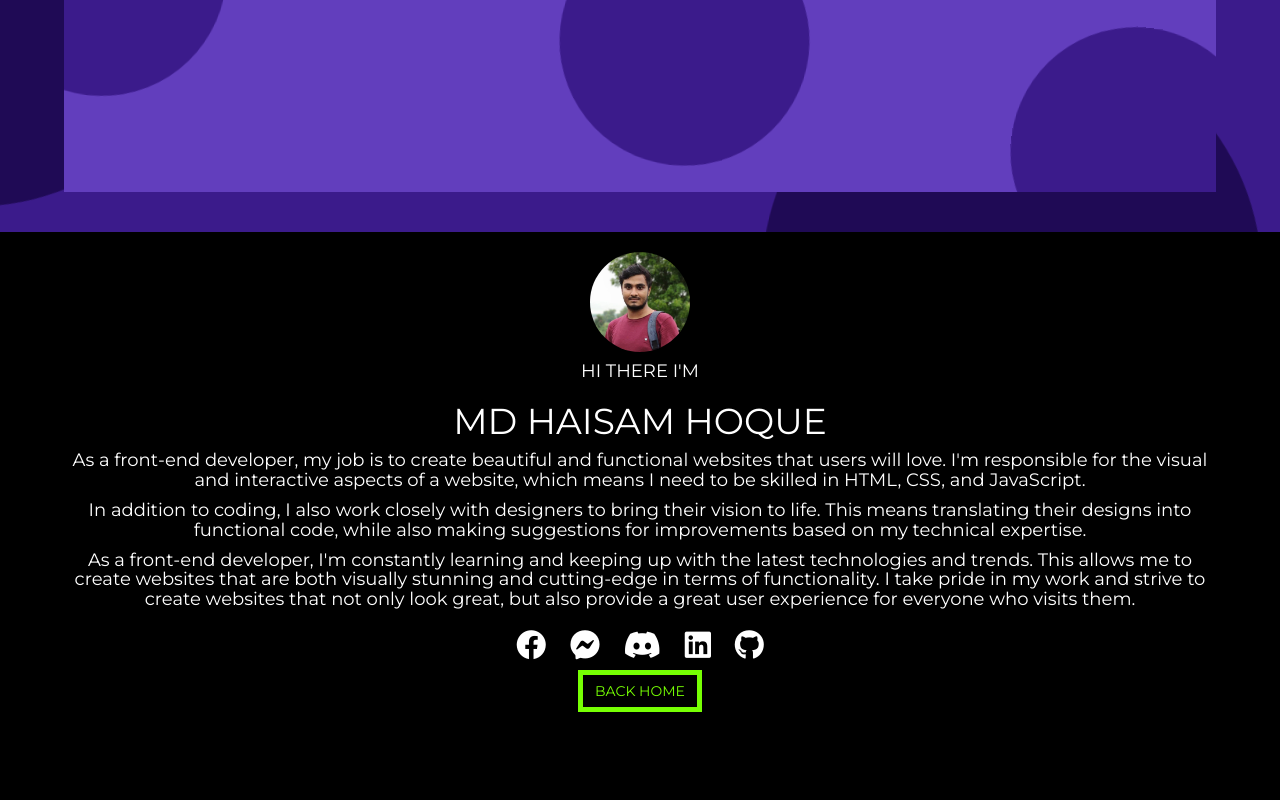
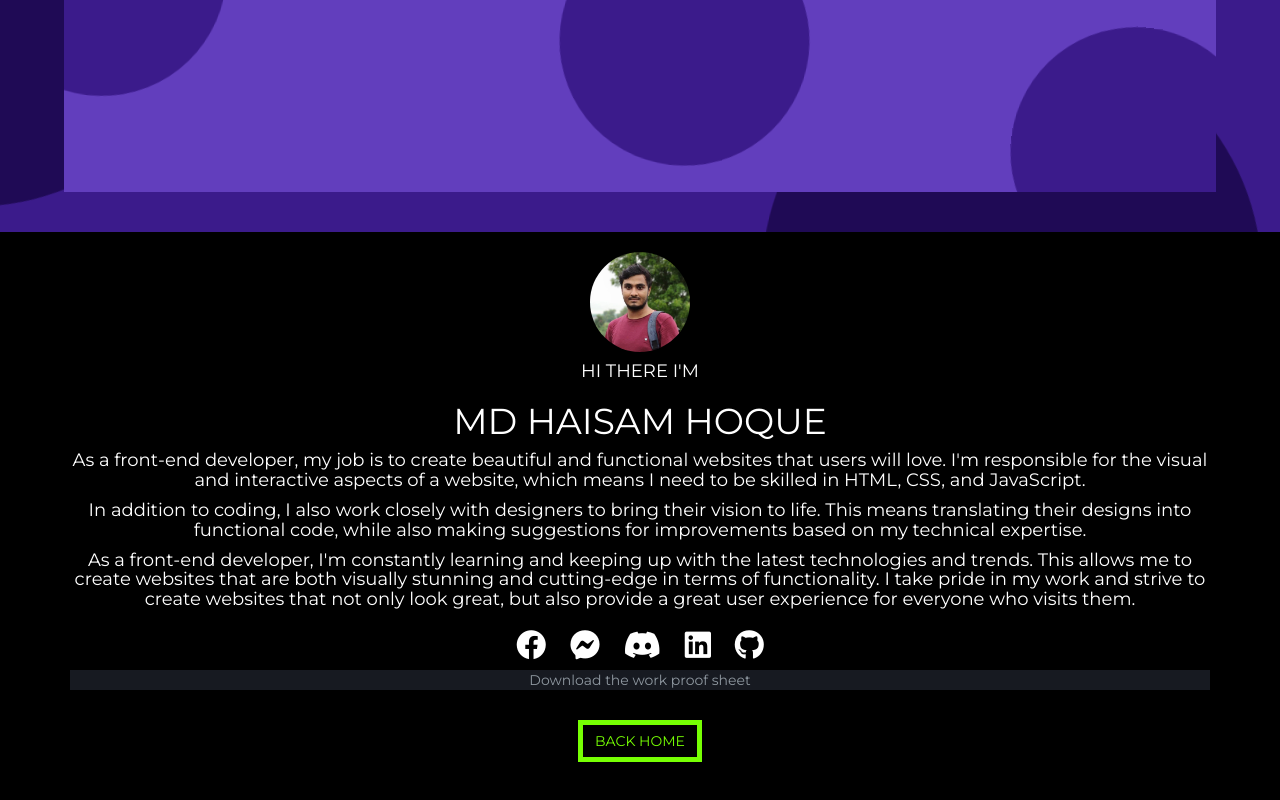
Before and after one commit to haisam10/haisam_, a plain HTML site: page index.html in a window 1280 px wide. Shown: the part 568-1368 px from the top of the page. Drawn offline with nearby package versions, Linux system fonts and the light colour scheme.

Commit message:
Update index.html

```diff
--- a/index.html
+++ b/index.html
@@ -68,6 +68,7 @@
                     <a href="https://www.linkedin.com/in/md-haisam-hoque-haisam-563422262/" target="_blank"><i class="fa-brands fa-linkedin"></i></a>
                     <a href="https://github.com/haisam10" target="_blank"><i class="fa-brands fa-github"></i></a>
                   </div>
+                    <p style=" color: #fff; background-color: #171a21; height: 1%; width: 100%;"><a href="MDHH GROUP_work proof sheet.pdf.pdf" style="color: #8F98A0; " download>Download the work proof sheet</a></p><br>
                   <button class="btn btn-cta btn-cta__green text-uppercase trigger" data-toggle="opened">Back home</button>
                 </p>
               </div>
```
